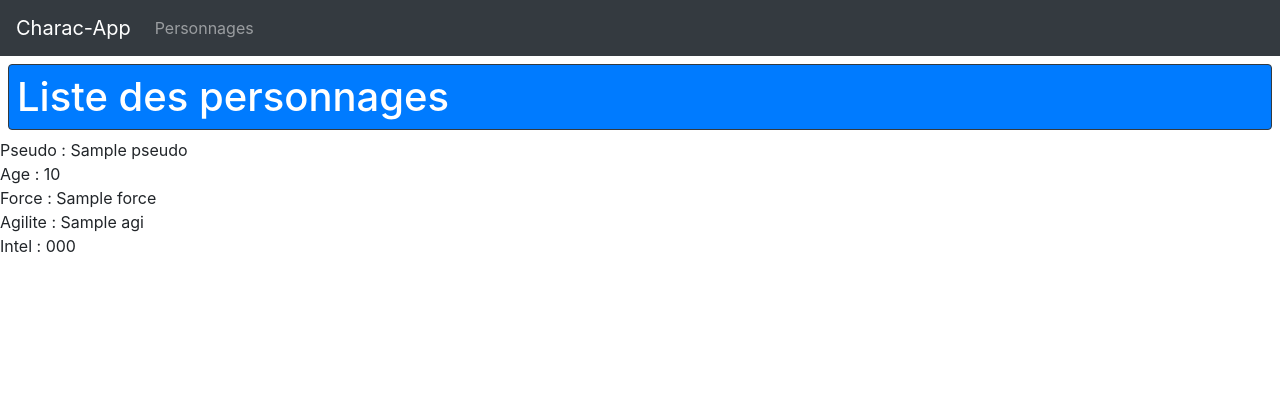
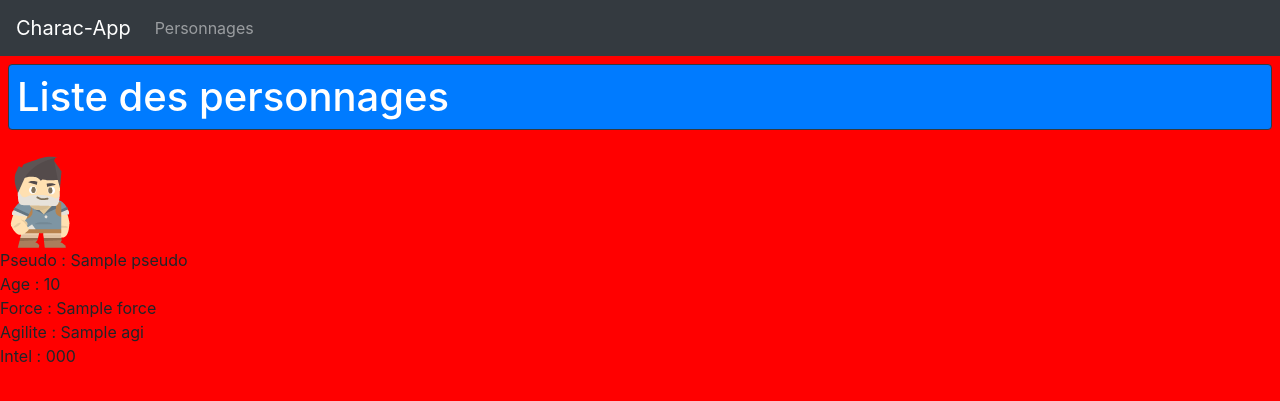
Before and after one commit to DimitriKft/character_app, a Symfony app: template templates/personnage/persos.html.twig in a window 1280 px wide. Shown: the top 401 px of the page. Run offline with Twig, Linux system fonts and the light colour scheme; the template is opened without the code that fills it: most values are stand-ins (such as "Sample title", 1, 10 or a date in 2020); some libraries are stand-ins or nearby versions.

Commit message:
add css and img

```diff
--- /dev/null
+++ b/public/css/main.css
@@ -0,0 +1,3 @@
+body{
+    background: red;
+}
--- a/templates/base.html.twig
+++ b/templates/base.html.twig
@@ -4,6 +4,7 @@
         <meta charset="UTF-8">
         <title>{% block title %}Welcome!{% endblock %}</title>
 <link href="https://stackpath.bootstrapcdn.com/bootstrap/4.5.0/css/bootstrap.min.css" rel="stylesheet" integrity="sha384-9aIt2nRpC12Uk9gS9baDl411NQApFmC26EwAOH8WgZl5MYYxFfc+NcPb1dKGj7Sk" crossorigin="anonymous">
+<link rel="stylesheet" href="{{ asset('css/main.css') }}">
         {% block stylesheets %}{% endblock %}
     </head>
     <body>
--- a/templates/menu.html.twig
+++ b/templates/menu.html.twig
@@ -6,7 +6,7 @@
   <div class="collapse navbar-collapse" id="navbarSupportedContent">
     <ul class="navbar-nav mr-auto">
       <li class="nav-item">
-        <a class="nav-link" href="{ path("personnages") }}">Personnages</a>
+        <a class="nav-link" href="{{  path("personnages")  }}">Personnages</a>
       </li>
     </ul>
   </div>
--- a/templates/personnage/persos.html.twig
+++ b/templates/personnage/persos.html.twig
@@ -7,6 +7,7 @@ Liste des personnages
 {% endblock %}
 
 {% block body %}
+<div><img src="{{ asset("images/personnages/Marc.png") }}"></div>
 <div>Pseudo : {{ pseudo }}</div>
 <div>Age : {{ age }}</div>
 <div>Force : {{ carac.force }}</div>
```
Also changed, not shown: public/images/armes/arc.png (added), public/images/armes/epee.png (added), public/images/armes/hache.png (added), public/images/personnages/Marc.png (added), public/images/personnages/Milo.png (added), public/images/personnages/Tya.png (added).
